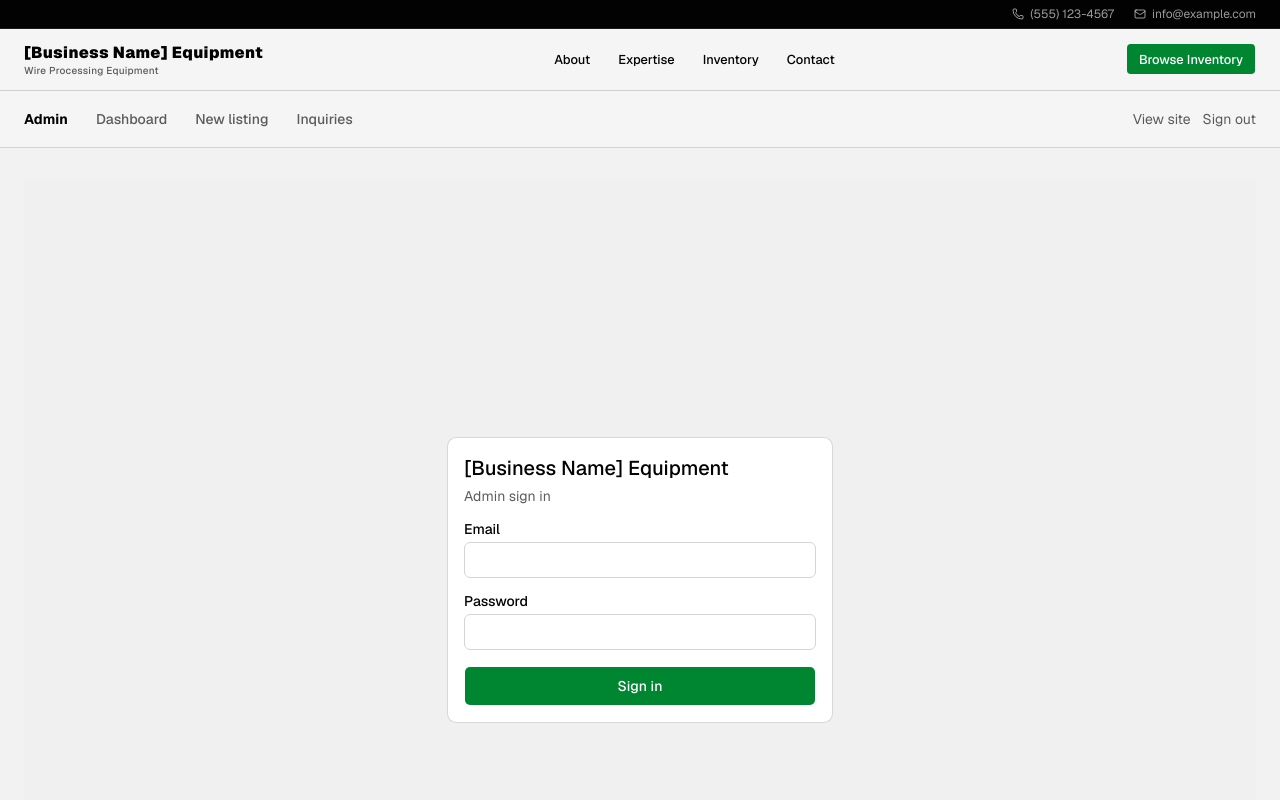
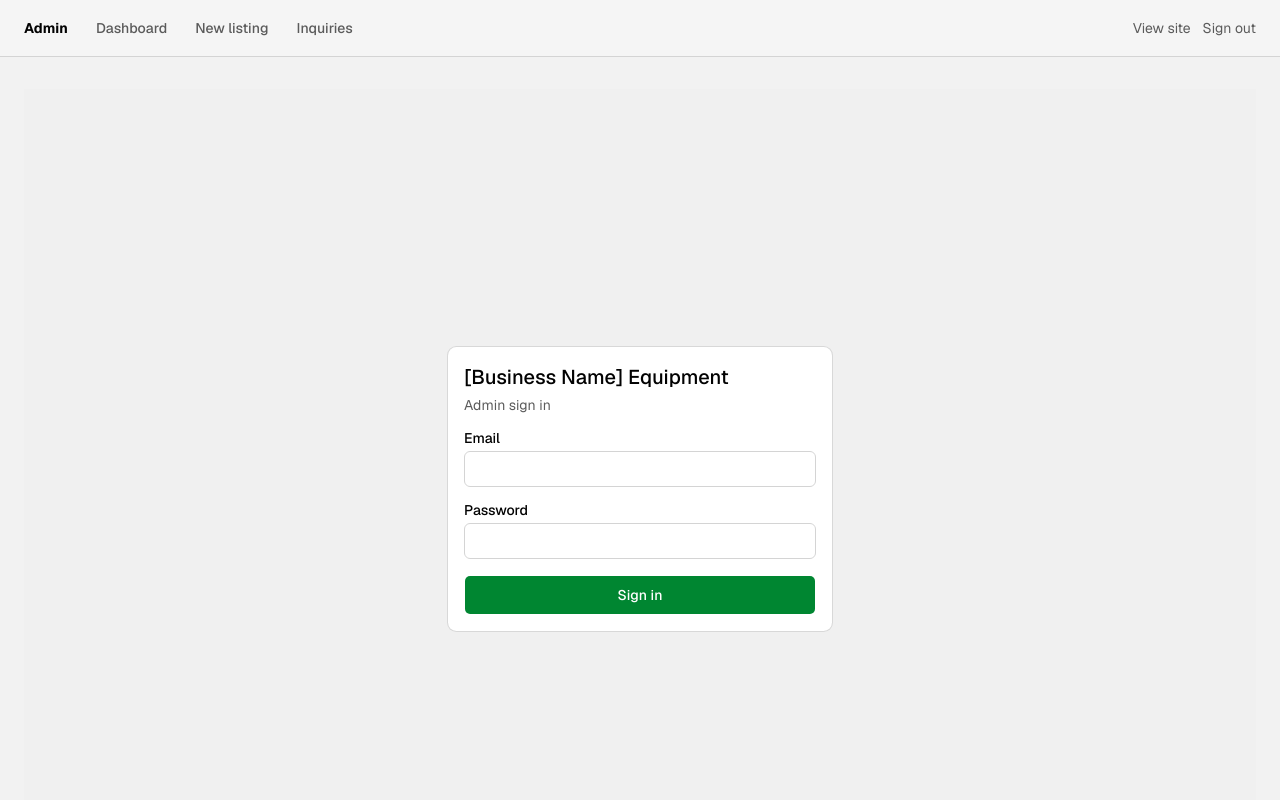
Before and after one commit to benbendesigner/WhiteMnt, a Next.js app: page /admin/login in a window 1280 px wide. Shown: the top 800 px of the page. Built offline with nearby package versions, Linux system fonts and the light colour scheme.

Commit message:
Remove navbar/footer from admin pages via (public) route group
Co-Authored-By: Claude Sonnet 4.6 <noreply@anthropic.com>

```diff
--- /dev/null
+++ b/src/app/(public)/layout.tsx
@@ -0,0 +1,12 @@
+import Navbar from "@/components/layout/Navbar";
+import Footer from "@/components/layout/Footer";
+
+export default function PublicLayout({ children }: { children: React.ReactNode }) {
+  return (
+    <>
+      <Navbar />
+      <main>{children}</main>
+      <Footer />
+    </>
+  );
+}
--- a/src/app/layout.tsx
+++ b/src/app/layout.tsx
@@ -1,8 +1,6 @@
 import type { Metadata } from "next";
 import { Geist, Geist_Mono } from "next/font/google";
 import "./globals.css";
-import Navbar from "@/components/layout/Navbar";
-import Footer from "@/components/layout/Footer";
 import { Toaster } from "@/components/ui/sonner";
 import { SITE_NAME } from "@/lib/constants";
 
@@ -22,9 +20,7 @@ export default function RootLayout({ children }: { children: React.ReactNode })
   return (
     <html lang="en" className={`${geistSans.variable} ${geistMono.variable}`}>
       <body>
-        <Navbar />
-        <main>{children}</main>
-        <Footer />
+        {children}
         <Toaster />
       </body>
     </html>
```
Also changed, not shown: src/app/(public)/contact/page.tsx (renamed from src/app/contact/page.tsx), src/app/(public)/inventory/[slug]/page.tsx (renamed from src/app/inventory/[slug]/page.tsx), src/app/(public)/inventory/page.tsx (renamed from src/app/inventory/page.tsx), src/app/(public)/page.tsx (renamed from src/app/page.tsx).
